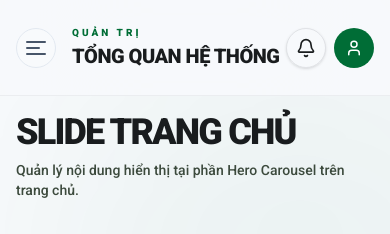
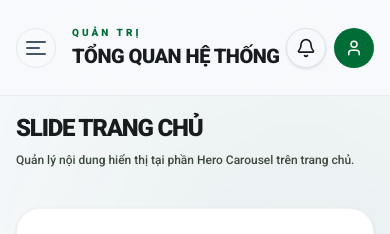
Before and after one commit to ahwuoc/landingpage-VILA-SANMYSHI, a Next.js app: page /admin/hero-slides in a window 390 px wide. Shown: the top 234 px of the page. Built offline with nearby package versions, Linux system fonts and the light colour scheme; no server answers; the database is empty.

Commit message:
fix: resolve annoying horizontal scrolling on admin mobile layout

```diff
--- a/src/app/admin/AdminLayoutClient.tsx
+++ b/src/app/admin/AdminLayoutClient.tsx
@@ -21,7 +21,7 @@ export default function AdminLayoutClient({
       )}
 
       <div className={`
-        fixed lg:static inset-y-0 left-0 z-[70] transition-all duration-500 ease-in-out
+        fixed lg:static inset-y-0 left-0 z-[70] w-72 h-screen lg:h-auto transition-all duration-500 ease-in-out
         ${sidebarOpen ? "translate-x-0" : "-translate-x-full lg:translate-x-0"}
       `}>
         <AdminSidebar onClose={() => setSidebarOpen(false)} />
@@ -31,7 +31,7 @@ export default function AdminLayoutClient({
       <div className="flex-1 flex flex-col min-h-screen overflow-x-hidden min-w-0">
         <AdminHeader onMenuClick={() => setSidebarOpen(true)} />
 
-        <main className="flex-1 p-4 lg:p-10 bg-slate-50/50 relative overflow-y-auto">
+        <main className="flex-1 p-4 lg:p-10 bg-slate-50/50 relative overflow-y-auto overflow-x-hidden">
           {/* Decorative background element */}
           <div className="absolute top-0 right-0 w-[500px] h-[500px] bg-primary/5 blur-[120px] rounded-full pointer-events-none -mr-40 -mt-20 lg:-mt-10" />
 
--- a/src/app/admin/hero-slides/page.tsx
+++ b/src/app/admin/hero-slides/page.tsx
@@ -101,8 +101,8 @@ export default function HeroSlidesPage() {
     <div className="space-y-10">
       <div className="flex items-center justify-between">
         <div>
-          <h1 className="text-4xl font-black text-on-surface tracking-tighter uppercase mb-2">Slide Trang Chủ</h1>
-          <p className="text-on-surface-variant font-medium text-sm">Quản lý nội dung hiển thị tại phần Hero Carousel trên trang chủ.</p>
+          <h1 className="text-2xl lg:text-4xl font-black text-on-surface tracking-tighter uppercase mb-2">Slide Trang Chủ</h1>
+          <p className="text-on-surface-variant font-medium text-xs lg:text-sm">Quản lý nội dung hiển thị tại phần Hero Carousel trên trang chủ.</p>
         </div>
       </div>
 
--- a/src/app/admin/login/page.tsx
+++ b/src/app/admin/login/page.tsx
@@ -97,8 +97,8 @@ export default function AdminLoginPage() {
             <h1 className="text-2xl font-black text-inverse-on-surface tracking-tight">VILA SANMYSHI</h1>
           </div>
         </div>
-        <div className="bg-inverse-on-surface/5 border border-inverse-on-surface/10 rounded-[2rem] p-10 backdrop-blur-sm">
-          <h2 className="text-sm font-black text-inverse-on-surface uppercase tracking-[0.3em] mb-8">Đăng nhập</h2>
+        <div className="bg-inverse-on-surface/5 border border-inverse-on-surface/10 rounded-[2rem] p-6 lg:p-10 backdrop-blur-sm">
+          <h2 className="text-xs lg:text-sm font-black text-inverse-on-surface uppercase tracking-[0.3em] mb-6 lg:mb-8">Đăng nhập</h2>
           <Suspense fallback={null}>
             <LoginForm />
           </Suspense>
--- a/src/components/admin/HeroSlideForm.tsx
+++ b/src/components/admin/HeroSlideForm.tsx
@@ -88,8 +88,7 @@ export default function HeroSlideForm({ slide, onClose, onSuccess }: HeroSlideFo
 
       {/* Drawer */}
       <div className="relative w-full max-w-xl bg-white h-screen shadow-[-20px_0_80px_-15px_rgba(0,0,0,0.15)] flex flex-col animate-in slide-in-from-right duration-500">
-        {/* Header */}
-        <div className="p-8 border-b border-slate-100 flex items-center justify-between bg-white sticky top-0 z-20">
+        <div className="p-6 lg:p-8 border-b border-slate-100 flex items-center justify-between bg-white sticky top-0 z-20">
           <div className="flex items-center gap-4">
             <div className="w-10 h-10 bg-primary/10 rounded-xl flex items-center justify-center text-primary">
               {slide ? <Edit3 size={20} /> : <LayoutGrid size={20} />}
@@ -110,7 +109,7 @@ export default function HeroSlideForm({ slide, onClose, onSuccess }: HeroSlideFo
         </div>
 
         {/* Content */}
-        <form onSubmit={handleSubmit} className="flex-1 overflow-y-auto custom-scrollbar p-8 space-y-10">
+        <form onSubmit={handleSubmit} className="flex-1 overflow-y-auto custom-scrollbar p-6 lg:p-8 space-y-6 lg:space-y-10">
           {/* Section: Visuals */}
           <section className="space-y-6">
             <div className="flex items-center gap-2 text-primary">
@@ -150,8 +149,8 @@ export default function HeroSlideForm({ slide, onClose, onSuccess }: HeroSlideFo
                   type="button"
                   onClick={() => setFormData(prev => ({ ...prev, is_visible: !prev.is_visible }))}
                   className={`p-4 rounded-2xl border transition-all flex items-center justify-between ${formData.is_visible
-                      ? "bg-emerald-50 border-emerald-100 text-emerald-600"
-                      : "bg-red-50 border-red-100 text-red-600"
+                    ? "bg-emerald-50 border-emerald-100 text-emerald-600"
+                    : "bg-red-50 border-red-100 text-red-600"
                     }`}
                 >
                   <span className="text-[10px] font-black uppercase tracking-widest">
@@ -283,7 +282,7 @@ export default function HeroSlideForm({ slide, onClose, onSuccess }: HeroSlideFo
         </form>
 
         {/* Footer Actions */}
-        <div className="p-8 border-t border-slate-100 bg-slate-50/50 flex gap-3 sticky bottom-0 z-20">
+        <div className="p-6 lg:p-8 border-t border-slate-100 bg-slate-50/50 flex gap-3 sticky bottom-0 z-20">
           <button
             type="button"
             onClick={onClose}
```
